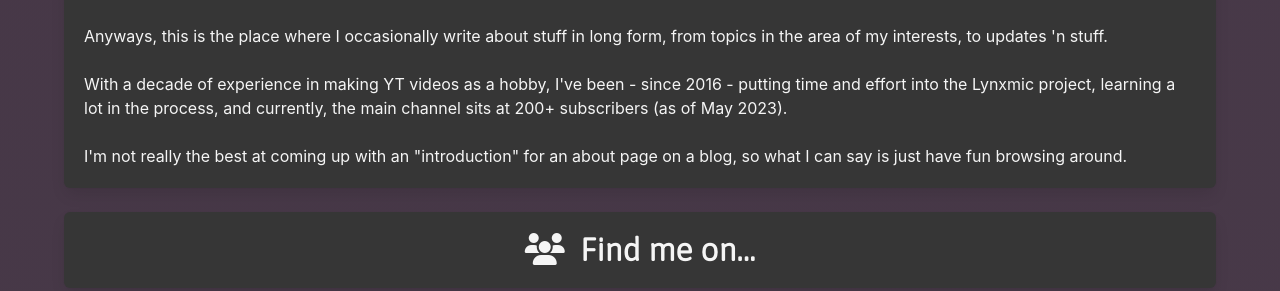
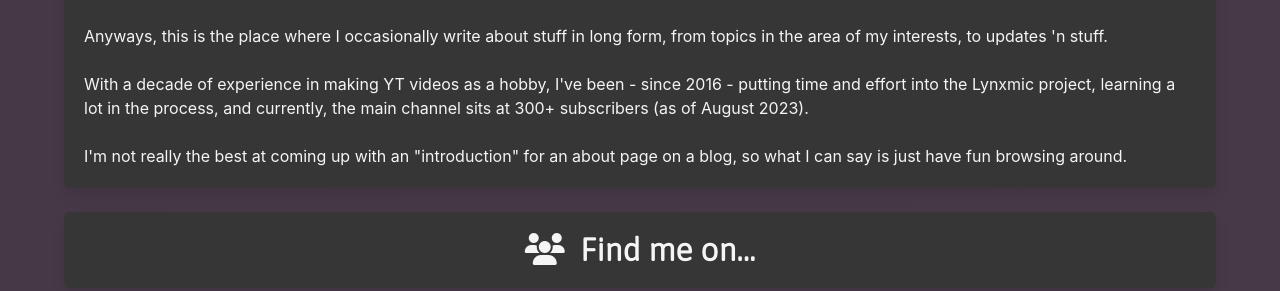
Before and after one commit to theclyron/lynxblog, a Jekyll site: the page built from docs/about.html, in a window 1280 px wide. Shown: the part 393-684 px from the top of the page. Built offline with Jekyll 4.4.1, drawn with Linux system fonts in a browser that asks for light colours.

Commit message:
Update about.html

```diff
--- a/docs/about.html
+++ b/docs/about.html
@@ -36,7 +36,7 @@ title: About
     <div class="box has-background-dark">
       <p class="has-text-light is-size-6">Oh, hello there! I'm Lynxmic, based in Europe. In addition to video creation and other interests (i.e. tech), I've also been maintaining my own personal blogs, be it on Blogger or WordPress, or even Medium. Since 2021, I've been behind this current blog, which was made possible with the help of Jekyll, and hosted through GitHub Pages, independent from any of the most popular blogging platforms.</p><br>
       <p class="has-text-light is-size-6">Anyways, this is the place where I occasionally write about stuff in long form, from topics in the area of my interests, to updates 'n stuff.</p><br>
-      <p class="has-text-light is-size-6">With a decade of experience in making YT videos as a hobby, I've been - since 2016 - putting time and effort into the Lynxmic project, learning a lot in the process, and currently, the main channel sits at 200+ subscribers (as of May 2023).</p><br>
+      <p class="has-text-light is-size-6">With a decade of experience in making YT videos as a hobby, I've been - since 2016 - putting time and effort into the Lynxmic project, learning a lot in the process, and currently, the main channel sits at 300+ subscribers (as of August 2023).</p><br>
       <p class="has-text-light is-size-6">I'm not really the best at coming up with an "introduction" for an about page on a blog, so what I can say is just have fun browsing around.</p>
     </div>
       <div class="box has-background-dark has-text-centered">
```
